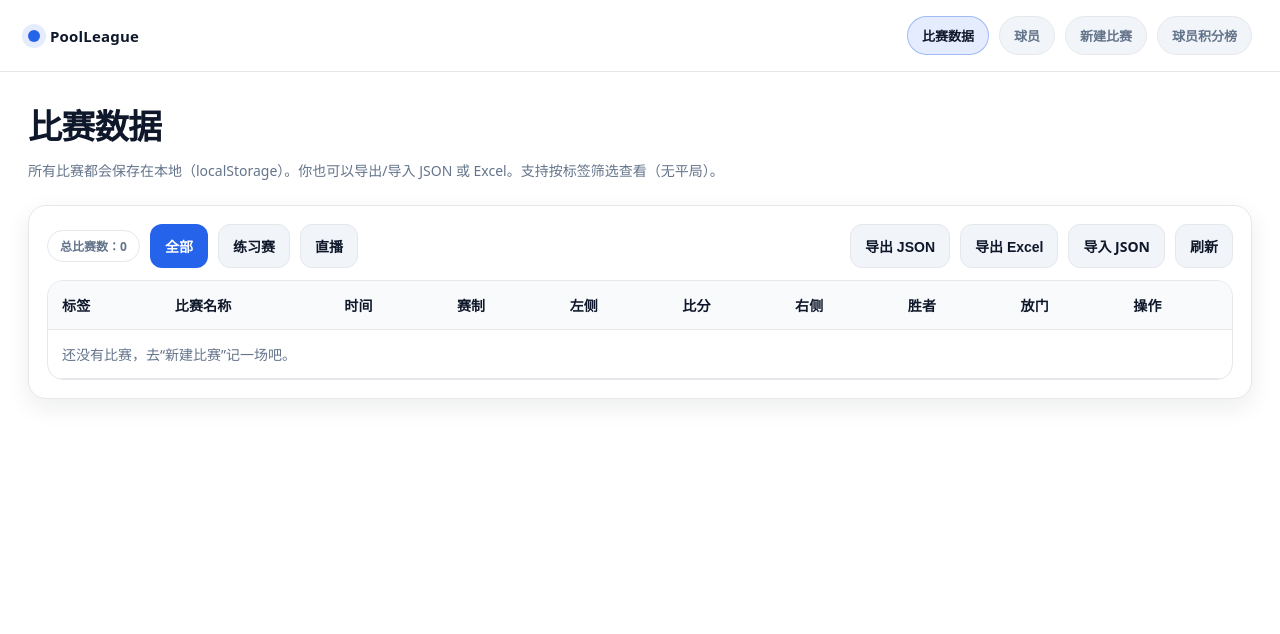
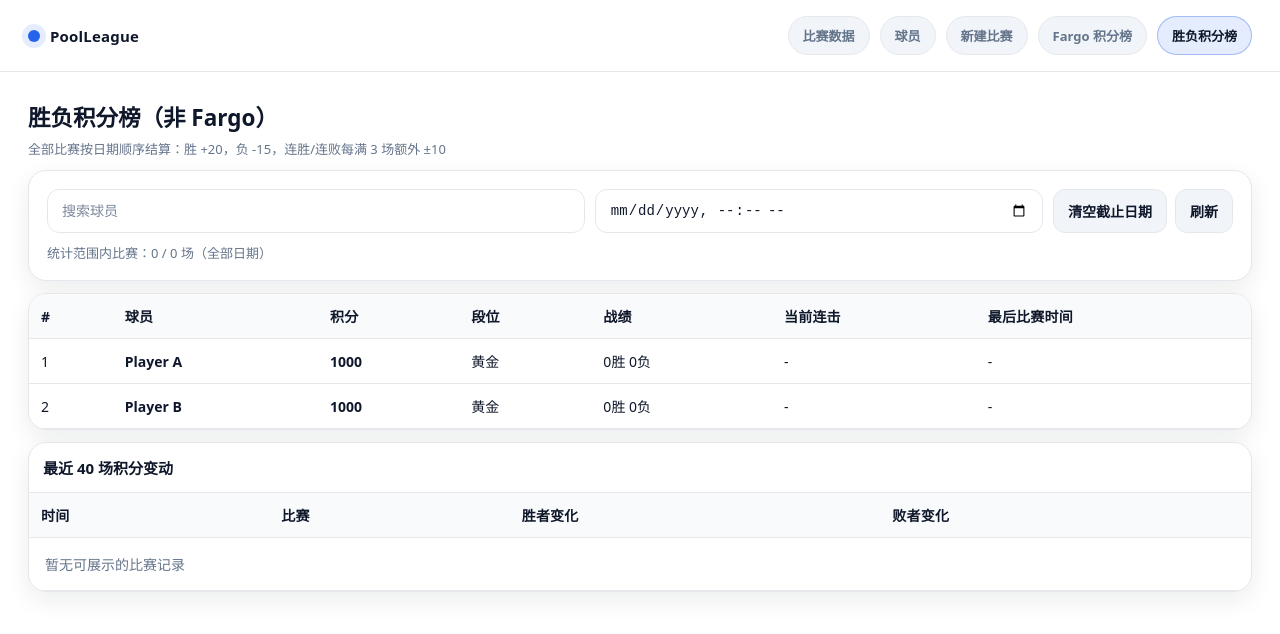
Before and after one commit to Xingcheng03/pool-score-tracker, a React (Vite) app: page /win-lose-points in a window 1280 px wide. Before the commit this address led to /matches. Shown: the top 634 px of the page. Built offline with nearby package versions, Linux system fonts and the light colour scheme.

Commit message:
新增胜负段位榜（计算更简单）

```diff
--- a/src/App.jsx
+++ b/src/App.jsx
@@ -8,6 +8,7 @@ import PlayersPage from "./pages/PlayersPage.jsx";
 import PlayerDetailPage from "./pages/PlayerDetailPage.jsx";
 import NewMatchPage from "./pages/NewMatchPage.jsx";
 import LeaderboardPage from "./pages/LeaderboardPage.jsx";
+import WinLosePointsPage from "./pages/WinLosePointsPage.jsx";
 
 export default function App() {
   return (
@@ -21,8 +22,8 @@ export default function App() {
           <Route path="/players/:playerId" element={<PlayerDetailPage />} />
           <Route path="/new" element={<NewMatchPage />} />
           <Route path="/leaderboard" element={<LeaderboardPage />} />
+          <Route path="/win-lose-points" element={<WinLosePointsPage />} />
           <Route path="*" element={<Navigate to="/matches" replace />} />
-
         </Routes>
       </PageShell>
     </div>
--- a/src/components/Navbar.jsx
+++ b/src/components/Navbar.jsx
@@ -23,7 +23,10 @@ export default function Navbar() {
             新建比赛
           </NavLink>
           <NavLink to="/leaderboard" className={linkClass}>
-            球员积分榜
+            Fargo 积分榜
+          </NavLink>
+          <NavLink to="/win-lose-points" className={linkClass}>
+            胜负积分榜
           </NavLink>
         </div>
       </div>
--- /dev/null
+++ b/src/pages/WinLosePointsPage.jsx
@@ -0,0 +1,267 @@
+import React, { useMemo, useState } from "react";
+import { getMatches, getPlayers } from "../data/store.js";
+
+const BASE_POINTS = 1000;
+const WIN_POINTS = 20;
+const LOSE_POINTS = 15;
+const STREAK_BONUS = 10;
+
+function compareStr(a, b) {
+  return String(a).localeCompare(String(b), "zh-Hans-CN", { sensitivity: "base" });
+}
+
+function safeTime(iso) {
+  const t = new Date(iso).getTime();
+  return Number.isFinite(t) ? t : 0;
+}
+
+function fmtDate(iso) {
+  const d = new Date(iso);
+  if (Number.isNaN(d.getTime())) return "-";
+  return d.toLocaleString();
+}
+
+function tierFromPoints(points) {
+  if (points >= 1400) return "王者";
+  if (points >= 1300) return "大师";
+  if (points >= 1200) return "钻石";
+  if (points >= 1100) return "铂金";
+  if (points >= 1000) return "黄金";
+  if (points >= 900) return "白银";
+  return "青铜";
+}
+
+function buildWinLoseRows(players, matches, opts = {}) {
+  const q = String(opts.q ?? "").trim().toLowerCase();
+  const cutoffMs = opts.cutoffISO ? safeTime(opts.cutoffISO) : Infinity;
+
+  const state = new Map(
+    players.map((p) => [
+      p.id,
+      {
+        id: p.id,
+        name: p.name ?? "Unknown",
+        points: BASE_POINTS,
+        wins: 0,
+        losses: 0,
+        played: 0,
+        winStreak: 0,
+        loseStreak: 0,
+        lastMatchISO: null,
+      },
+    ]),
+  );
+
+  const ordered = [...matches]
+    .filter((m) => safeTime(m.dateISO) <= cutoffMs)
+    .sort((a, b) => safeTime(a.dateISO) - safeTime(b.dateISO));
+
+  const logs = [];
+
+  for (const m of ordered) {
+    if (!m?.winnerId) continue;
+
+    const leftId = m.leftPlayerId;
+    const rightId = m.rightPlayerId;
+    const winnerId = m.winnerId;
+    const loserId = winnerId === leftId ? rightId : winnerId === rightId ? leftId : null;
+
+    if (!winnerId || !loserId) continue;
+
+    const winner = state.get(winnerId);
+    const loser = state.get(loserId);
+    if (!winner || !loser) continue;
+
+    winner.played += 1;
+    loser.played += 1;
+    winner.wins += 1;
+    loser.losses += 1;
+
+    winner.winStreak += 1;
+    winner.loseStreak = 0;
+    loser.loseStreak += 1;
+    loser.winStreak = 0;
+
+    let winnerDelta = WIN_POINTS;
+    let loserDelta = -LOSE_POINTS;
+
+    if (winner.winStreak % 3 === 0) winnerDelta += STREAK_BONUS;
+    if (loser.loseStreak % 3 === 0) loserDelta -= STREAK_BONUS;
+
+    winner.points += winnerDelta;
+    loser.points += loserDelta;
+
+    winner.lastMatchISO = m.dateISO;
+    loser.lastMatchISO = m.dateISO;
+
+    logs.push({
+      id: m.id,
+      dateISO: m.dateISO,
+      matchName: m.matchName ?? "未命名比赛",
+      winnerId,
+      loserId,
+      winnerDelta,
+      loserDelta,
+      winnerStreak: winner.winStreak,
+      loserStreak: loser.loseStreak,
+    });
+  }
+
+  let rows = [...state.values()].map((r) => ({
+    ...r,
+    tier: tierFromPoints(r.points),
+  }));
+
+  if (q) {
+    rows = rows.filter((r) => r.name.toLowerCase().includes(q));
+  }
+
+  rows.sort((a, b) => {
+    if (b.points !== a.points) return b.points - a.points;
+    if (b.wins !== a.wins) return b.wins - a.wins;
+    if (a.losses !== b.losses) return a.losses - b.losses;
+    return compareStr(a.name, b.name);
+  });
+
+  return {
+    rows,
+    logs,
+    totalMatchesInRange: ordered.length,
+    countedMatches: logs.length,
+  };
+}
+
+export default function WinLosePointsPage() {
+  const [tick, setTick] = useState(0);
+  const [q, setQ] = useState("");
+  const [cutoffLocal, setCutoffLocal] = useState("");
+
+  const players = useMemo(() => getPlayers(), [tick]);
+  const matches = useMemo(() => getMatches("all"), [tick]);
+
+  const cutoffISO = cutoffLocal ? new Date(cutoffLocal).toISOString() : "";
+
+  const computed = useMemo(() => {
+    return buildWinLoseRows(players, matches, { q, cutoffISO });
+  }, [players, matches, q, cutoffISO]);
+
+  const logsDesc = useMemo(() => {
+    return [...computed.logs].sort((a, b) => safeTime(b.dateISO) - safeTime(a.dateISO)).slice(0, 40);
+  }, [computed.logs]);
+
+  return (
+    <div>
+      <div className="pageTitle">
+        <div>
+          <h2 style={{ margin: 0 }}>胜负积分榜（非 Fargo）</h2>
+          <div style={{ color: "var(--muted)", fontSize: 13, marginTop: 6 }}>
+            全部比赛按日期顺序结算：胜 +{WIN_POINTS}，负 -{LOSE_POINTS}，连胜/连败每满 3 场额外 ±{STREAK_BONUS}
+          </div>
+        </div>
+      </div>
+
+      <div className="card" style={{ marginTop: 12 }}>
+        <div style={{ display: "grid", gridTemplateColumns: "1.2fr 1fr auto", gap: 10 }}>
+          <input
+            className="input"
+            value={q}
+            onChange={(e) => setQ(e.target.value)}
+            placeholder="搜索球员"
+          />
+
+          <input
+            className="input"
+            type="datetime-local"
+            value={cutoffLocal}
+            onChange={(e) => setCutoffLocal(e.target.value)}
+            title="截止日期（为空=统计全部）"
+          />
+
+          <div className="row" style={{ gap: 8 }}>
+            <button className="btn" type="button" onClick={() => setCutoffLocal("")}>清空截止日期</button>
+            <button className="btn" type="button" onClick={() => setTick((t) => t + 1)}>刷新</button>
+          </div>
+        </div>
+
+        <div style={{ marginTop: 10, color: "var(--muted)", fontSize: 13 }}>
+          统计范围内比赛：{computed.countedMatches} / {computed.totalMatchesInRange} 场
+          {cutoffLocal ? `（截止到 ${fmtDate(cutoffISO)}）` : "（全部日期）"}
+        </div>
+      </div>
+
+      <div className="card" style={{ marginTop: 12, padding: 0, overflow: "hidden" }}>
+        <table style={{ width: "100%", borderCollapse: "collapse" }}>
+          <thead style={{ background: "var(--soft)" }}>
+            <tr>
+              <th style={{ padding: 12 }}>#</th>
+              <th style={{ padding: 12 }}>球员</th>
+              <th style={{ padding: 12 }}>积分</th>
+              <th style={{ padding: 12 }}>段位</th>
+              <th style={{ padding: 12 }}>战绩</th>
+              <th style={{ padding: 12 }}>当前连击</th>
+              <th style={{ padding: 12 }}>最后比赛时间</th>
+            </tr>
+          </thead>
+          <tbody>
+            {computed.rows.length === 0 ? (
+              <tr>
+                <td colSpan={7} style={{ padding: 16, color: "var(--muted)" }}>暂无数据</td>
+              </tr>
+            ) : (
+              computed.rows.map((r, idx) => {
+                const streak = r.winStreak > 0 ? `连胜 ${r.winStreak}` : r.loseStreak > 0 ? `连败 ${r.loseStreak}` : "-";
+                return (
+                  <tr key={r.id} style={{ borderBottom: "1px solid var(--line)" }}>
+                    <td style={{ padding: 12 }}>{idx + 1}</td>
+                    <td style={{ padding: 12, fontWeight: 700 }}>{r.name}</td>
+                    <td style={{ padding: 12, fontWeight: 700 }}>{r.points}</td>
+                    <td style={{ padding: 12 }}>{r.tier}</td>
+                    <td style={{ padding: 12 }}>{r.wins}胜 {r.losses}负</td>
+                    <td style={{ padding: 12 }}>{streak}</td>
+                    <td style={{ padding: 12 }}>{r.lastMatchISO ? fmtDate(r.lastMatchISO) : "-"}</td>
+                  </tr>
+                );
+              })
+            )}
+          </tbody>
+        </table>
+      </div>
+
+      <div className="card" style={{ marginTop: 12, padding: 0, overflow: "hidden" }}>
+        <div style={{ padding: 14, borderBottom: "1px solid var(--line)", fontWeight: 900 }}>最近 40 场积分变动</div>
+        <table style={{ width: "100%", borderCollapse: "collapse" }}>
+          <thead style={{ background: "var(--soft)" }}>
+            <tr>
+              <th style={{ padding: 12 }}>时间</th>
+              <th style={{ padding: 12 }}>比赛</th>
+              <th style={{ padding: 12 }}>胜者变化</th>
+              <th style={{ padding: 12 }}>败者变化</th>
+            </tr>
+          </thead>
+          <tbody>
+            {logsDesc.length === 0 ? (
+              <tr>
+                <td colSpan={4} style={{ padding: 16, color: "var(--muted)" }}>暂无可展示的比赛记录</td>
+              </tr>
+            ) : (
+              logsDesc.map((x) => {
+                const winner = players.find((p) => p.id === x.winnerId)?.name ?? "Unknown";
+                const loser = players.find((p) => p.id === x.loserId)?.name ?? "Unknown";
+                const winnerExtra = x.winnerStreak % 3 === 0 ? "（连胜奖励）" : "";
+                const loserExtra = x.loserStreak % 3 === 0 ? "（连败惩罚）" : "";
+                return (
+                  <tr key={x.id} style={{ borderBottom: "1px solid var(--line)" }}>
+                    <td style={{ padding: 12 }}>{fmtDate(x.dateISO)}</td>
+                    <td style={{ padding: 12 }}>{x.matchName}</td>
+                    <td style={{ padding: 12, color: "var(--primary)" }}>{winner} +{x.winnerDelta} {winnerExtra}</td>
+                    <td style={{ padding: 12, color: "var(--danger)" }}>{loser} {x.loserDelta} {loserExtra}</td>
+                  </tr>
+                );
+              })
+            )}
+          </tbody>
+        </table>
+      </div>
+    </div>
+  );
+}
```
